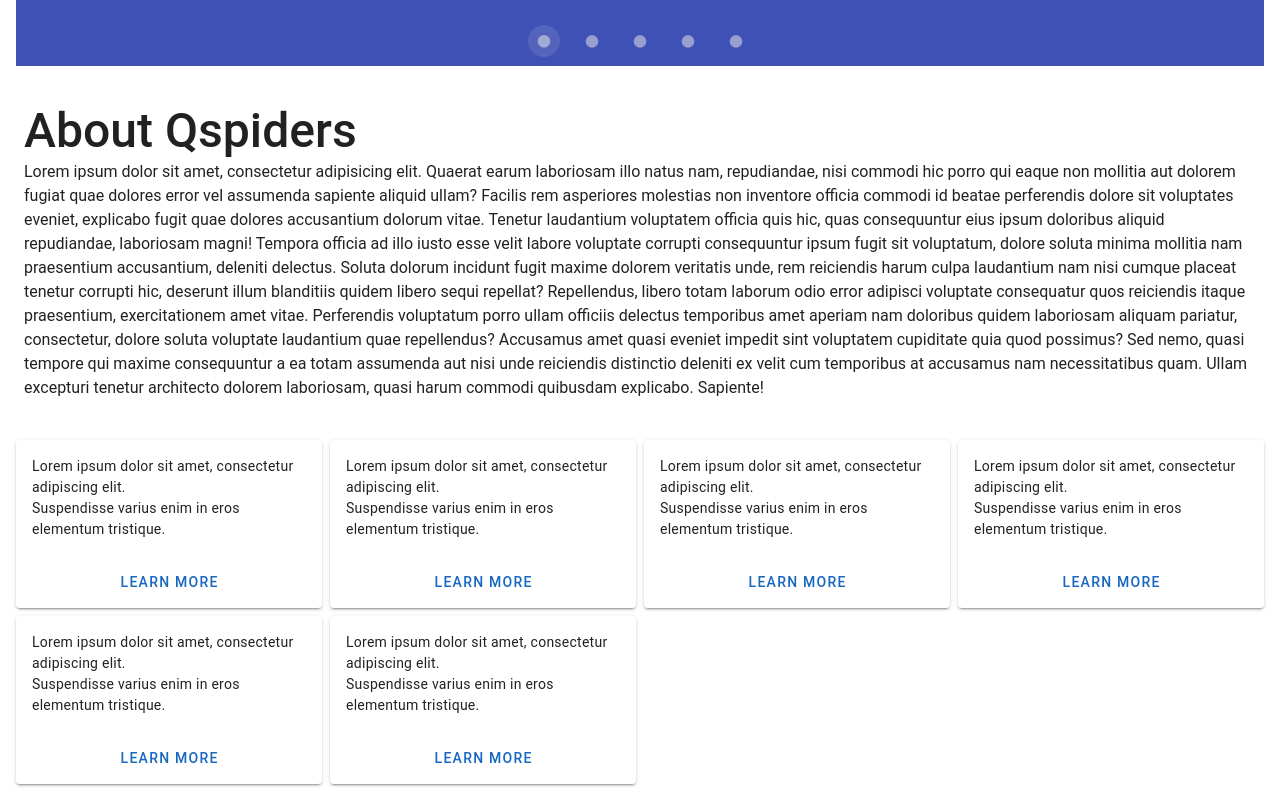
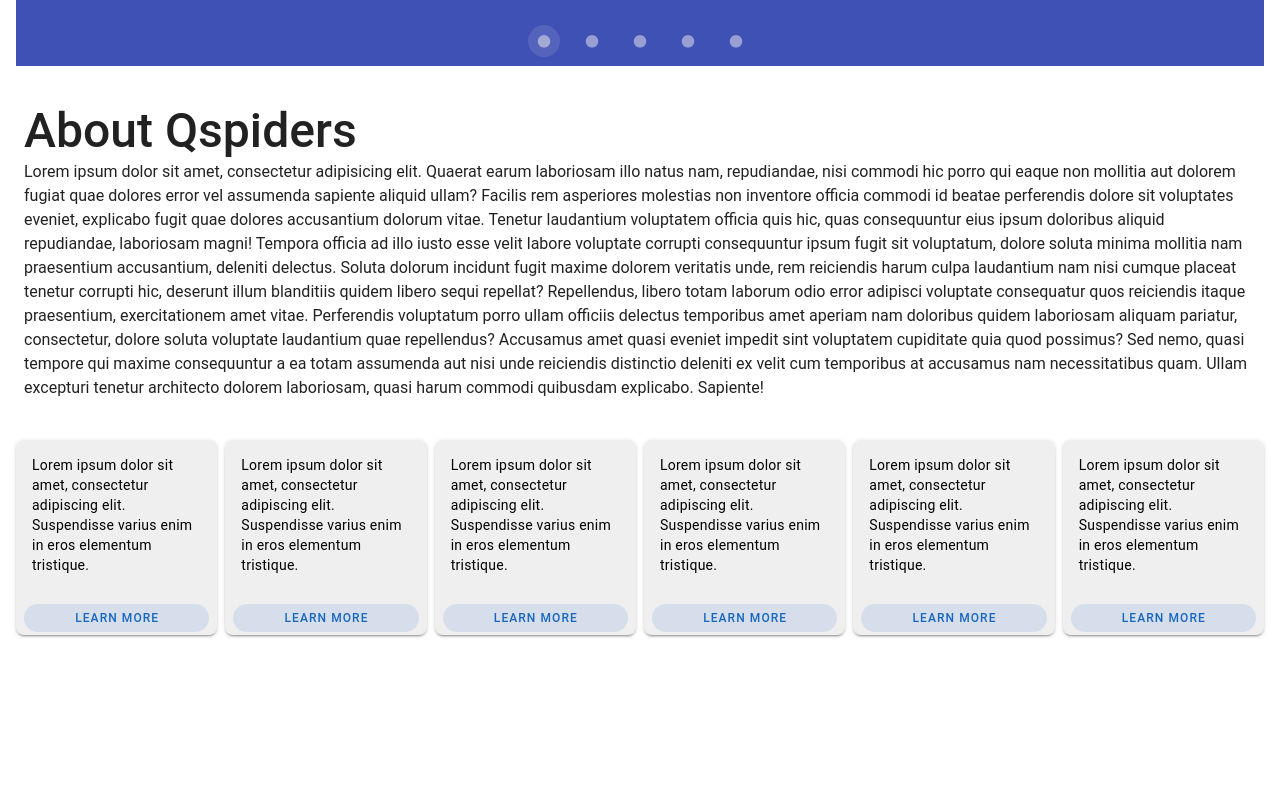
Before and after one commit to TechBhoomi/event-proposal-tascon, a Vue app: page / in a window 1280 px wide. Shown: the part 614-1414 px from the top of the page. After the commit the page ends 1265 px from the top, so only its background shows below. Built offline with nearby package versions, Linux system fonts and the light colour scheme.

Commit message:
card ui enhancements

```diff
--- a/src/components/cards/Cards.vue
+++ b/src/components/cards/Cards.vue
@@ -43,23 +43,35 @@ export default {
   <v-row dense>
     <v-col
       cols="12"
-      sm="6"
-      md="4"
-      lg="3"
+      sm="4"
+      md="3"
+      lg="2"
       v-for="(card, index) in cards"
       :key="index"
     >
-      <v-card class="card-wrapper" elevation="2">
+      <v-card
+        class="rounded-lg p-2"
+        elevation="2"
+        max-height="195"
+        color="#efefef"
+      >
         <v-card-text>
-          <p class="card-para">
+          <p>
             {{ card.para1 }}
           </p>
-          <p class="card-para">
+          <p>
             {{ card.para2 }}
           </p>
         </v-card-text>
         <v-card-actions>
-          <v-btn color="primary" block>
+          <v-btn
+            color="primary"
+            block
+            slim="true"
+            rounded
+            size="small"
+            variant="tonal"
+          >
             {{ card.buttonText }}
           </v-btn>
         </v-card-actions>
@@ -69,23 +81,6 @@ export default {
 </template>
 
 <style scoped>
-.card-wrapper {
-  height: 100%;
-  display: flex;
-  flex-direction: column;
-  justify-content: space-between;
-}
-
-.card-para {
-  display: -webkit-box;
-  -webkit-line-clamp: 3; /* Limits to 3 lines */
-  -webkit-box-orient: vertical;
-  overflow: hidden;
-  text-overflow: ellipsis;
-  margin: 0;
-  line-height: 1.5;
-}
-
 v-btn {
   margin-top: auto;
 }
```
